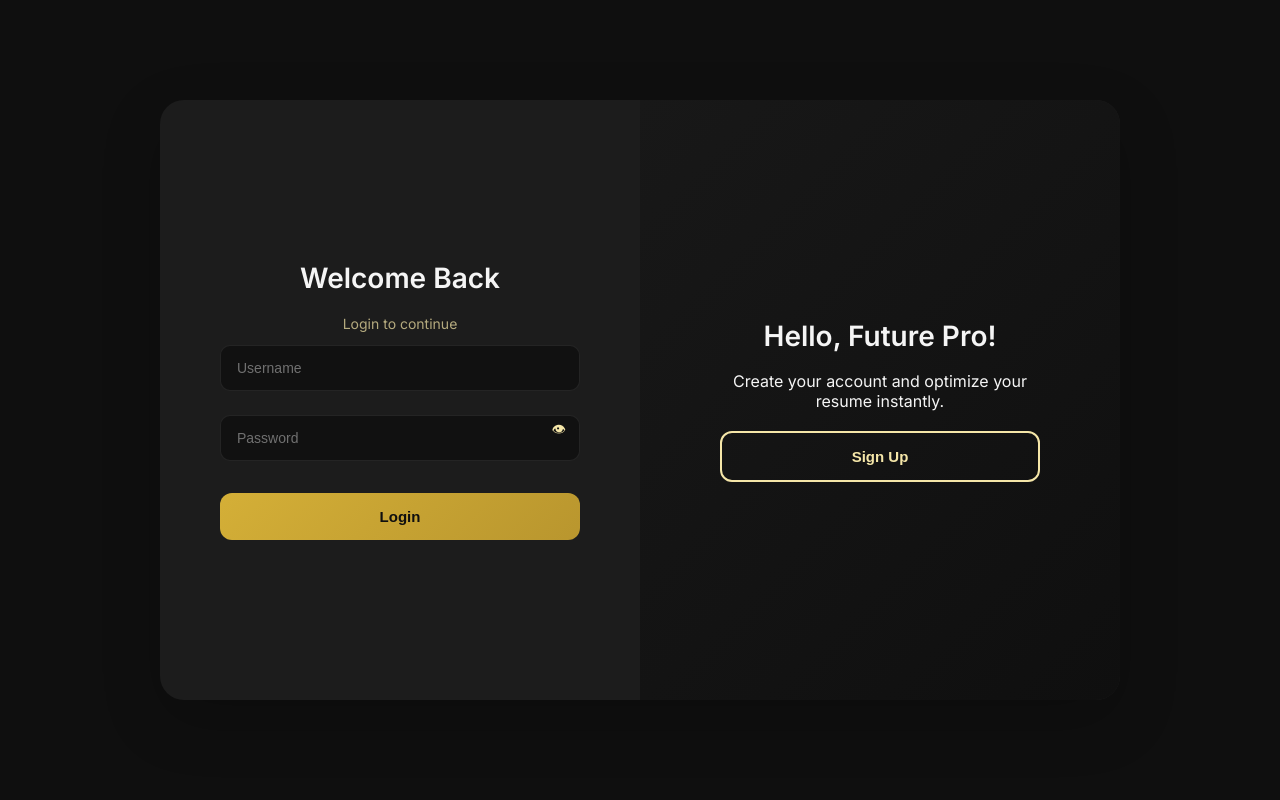
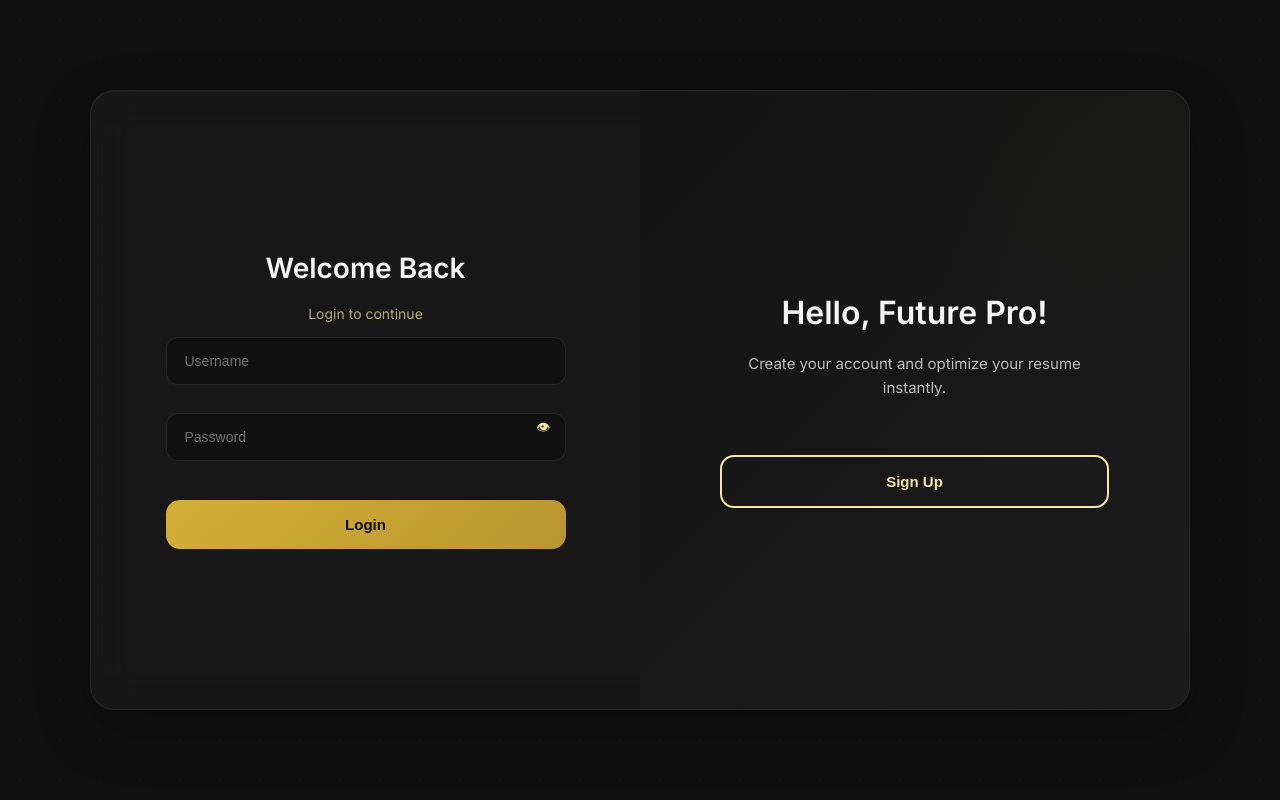
Before and after one commit to anup-codes/AI-Resume-Checker, a Django app: page /auth/ in a window 1280 px wide. Run offline with Django 5.2, Linux system fonts and the light colour scheme.

Commit message:
modifiled css

```diff
--- a/djangosessionauth/static/auth.css
+++ b/djangosessionauth/static/auth.css
@@ -1,8 +1,7 @@
-/* ================= GOOGLE FONT IMPORT ================= */
+/* ================= GOOGLE FONTS ================= */
 @import url('https://fonts.googleapis.com/css2?family=Inter:wght@400;500;600&family=Poppins:wght@400;500;600&family=Manrope:wght@400;600&display=swap');
 
 /* ================= GLOBAL RESET ================= */
-
 * {
   margin: 0;
   padding: 0;
@@ -12,29 +11,61 @@
 body {
   font-family: 'Inter', 'Poppins', 'Manrope', sans-serif;
   background: #0F0F0F;
+  min-height: 100vh;
   display: flex;
   justify-content: center;
   align-items: center;
-  min-height: 100vh;
+  color: #F5F5F5;
   overflow-x: hidden;
-  color: #F5F5F5;
+  position: relative;
 }
 
-/* ================= CONTAINER ================= */
+/* Subtle luxury background texture */
+body::before {
+  content: "";
+  position: absolute;
+  inset: 0;
+  background-image: radial-gradient(rgba(212,175,55,0.05) 1px, transparent 1px);
+  background-size: 40px 40px;
+  opacity: 0.4;
+  pointer-events: none;
+}
 
+/* ================= MAIN CONTAINER (GLASS) ================= */
 .container {
-  background: #1C1C1C;
+  background: rgba(28, 28, 28, 0.65);
+  backdrop-filter: blur(20px);
+  -webkit-backdrop-filter: blur(20px);
   border-radius: 24px;
-  box-shadow: 0 20px 60px rgba(0,0,0,0.2);
+  border: 1px solid rgba(255,255,255,0.06);
+  box-shadow:
+    0 20px 60px rgba(0,0,0,0.2),
+    inset 0 1px 0 rgba(255,255,255,0.05);
   position: relative;
   overflow: hidden;
-  width: 960px;
+  width: 1100px;
   max-width: 95%;
-  min-height: 600px;
+  min-height: 620px;
+}
+
+/* Subtle gold glow accent */
+.container::after {
+  content: "";
+  position: absolute;
+  width: 400px;
+  height: 400px;
+  background: radial-gradient(
+    circle,
+    rgba(212,175,55,0.15),
+    transparent 70%
+  );
+  top: -120px;
+  right: -120px;
+  z-index: 0;
+  pointer-events: none;
 }
 
 /* ================= FORM STRUCTURE ================= */
-
 .form-container {
   position: absolute;
   top: 0;
@@ -45,11 +76,11 @@ body {
   align-items: center;
   justify-content: center;
   padding: 60px;
+  z-index: 2;
 }
 
 .sign-in-container {
   left: 0;
-  z-index: 2;
 }
 
 .sign-up-container {
@@ -57,7 +88,6 @@ body {
   opacity: 0;
   visibility: hidden;
   pointer-events: none;
-  z-index: 1;
 }
 
 .container.right-panel-active .sign-in-container {
@@ -72,14 +102,12 @@ body {
   opacity: 1;
   visibility: visible;
   pointer-events: auto;
-  z-index: 5;
 }
 
 /* ================= FORM DESIGN ================= */
-
 form {
   width: 100%;
-  max-width: 380px;
+  max-width: 400px;
   text-align: center;
 }
 
@@ -87,7 +115,6 @@ h1 {
   font-weight: 600;
   margin-bottom: 18px;
   font-size: 28px;
-  color: #F5F5F5;
 }
 
 .subtitle {
@@ -97,11 +124,12 @@ h1 {
   color: #F5E6A8;
 }
 
+/* ================= INPUTS ================= */
 input {
   width: 100%;
-  padding: 14px 16px;
-  margin: 12px 0;
-  border-radius: 10px;
+  padding: 15px 18px;
+  margin: 14px 0;
+  border-radius: 12px;
   border: 1px solid rgba(255,255,255,0.08);
   background: #111111;
   font-size: 14px;
@@ -124,8 +152,7 @@ input:focus {
   background: #151515;
 }
 
-/* Password Toggle */
-
+/* ================= PASSWORD TOGGLE ================= */
 .password-field {
   position: relative;
   width: 100%;
@@ -133,27 +160,55 @@ input:focus {
 
 .toggle-pass {
   position: absolute;
-  right: 14px;
-  top: 16px;
+  right: 15px;
+  top: 18px;
   cursor: pointer;
   font-size: 14px;
   color: #F5E6A8;
 }
 
-/* ================= BUTTONS ================= */
-
+/* ================= PREMIUM SHIMMER BUTTON ================= */
 button {
+  position: relative;
   width: 100%;
-  padding: 15px;
-  border-radius: 12px;
+  padding: 16px;
+  border-radius: 14px;
   border: none;
   background: linear-gradient(135deg, #D4AF37, #B9962E);
   color: #0F0F0F;
   font-size: 15px;
   font-weight: 600;
   cursor: pointer;
+  overflow: hidden;
   transition: all 0.3s ease;
-  margin-top: 20px;
+  margin-top: 25px;
+}
+
+/* Shimmer animation */
+button::before {
+  content: "";
+  position: absolute;
+  top: 0;
+  left: -75%;
+  width: 50%;
+  height: 100%;
+  background: linear-gradient(
+    120deg,
+    transparent,
+    rgba(255,255,255,0.5),
+    transparent
+  );
+  transform: skewX(-25deg);
+}
+
+button:hover::before {
+  animation: shimmer 1s forwards;
+}
+
+@keyframes shimmer {
+  100% {
+    left: 130%;
+  }
 }
 
 button:hover {
@@ -176,7 +231,6 @@ button.ghost:hover {
 }
 
 /* ================= OVERLAY ================= */
-
 .overlay-container {
   position: absolute;
   top: 0;
@@ -185,7 +239,7 @@ button.ghost:hover {
   height: 100%;
   overflow: hidden;
   transition: transform 0.6s ease-in-out;
-  z-index: 100;
+  z-index: 1;
 }
 
 .overlay {
@@ -194,7 +248,11 @@ button.ghost:hover {
   left: 0;
   width: 200%;
   height: 100%;
-  background: linear-gradient(135deg, #1C1C1C, #0F0F0F);
+  background: linear-gradient(
+    135deg,
+    rgba(15,15,15,0.95),
+    rgba(28,28,28,0.95)
+  );
   color: #F5F5F5;
   transform: translateX(-50%);
   transition: transform 0.6s ease-in-out;
@@ -220,11 +278,22 @@ button.ghost:hover {
   text-align: center;
 }
 
+.overlay-panel h1 {
+  font-size: 32px;
+  margin-bottom: 20px;
+}
+
+.overlay-panel p {
+  font-size: 15px;
+  opacity: 0.75;
+  margin-bottom: 30px;
+  line-height: 1.6;
+}
+
 .overlay-left { left: 0; }
 .overlay-right { right: 0; }
 
 /* ================= TOAST ================= */
-
 .toast {
   position: fixed;
   bottom: 30px;
@@ -246,7 +315,6 @@ button.ghost:hover {
 }
 
 /* ================= RESPONSIVE ================= */
-
 @media (max-width: 768px) {
 
   .container {
@@ -270,7 +338,6 @@ button.ghost:hover {
 }
 
 /* ================= LOADING BUTTON ================= */
-
 .auth-btn {
   position: relative;
 }
```
